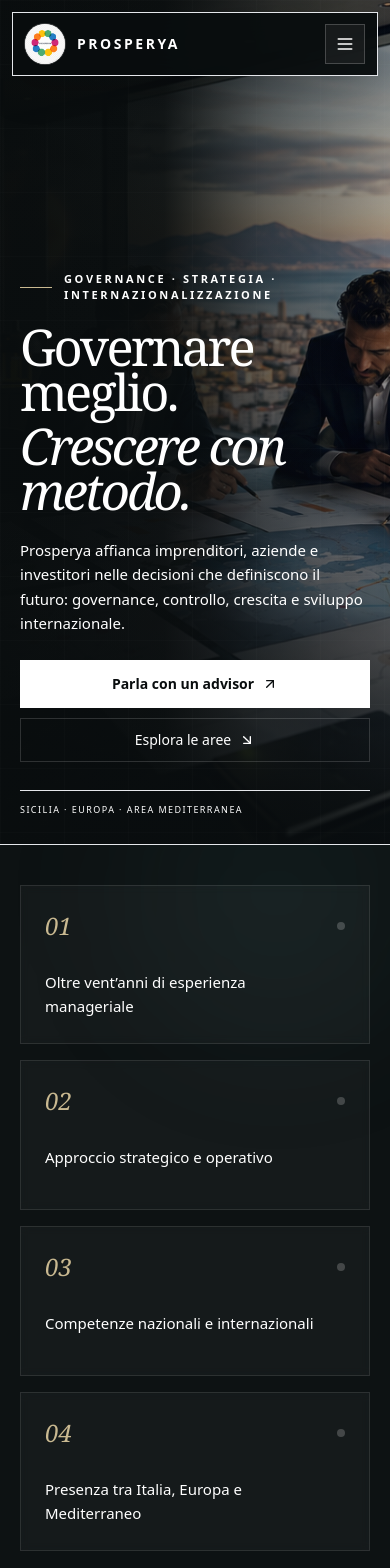
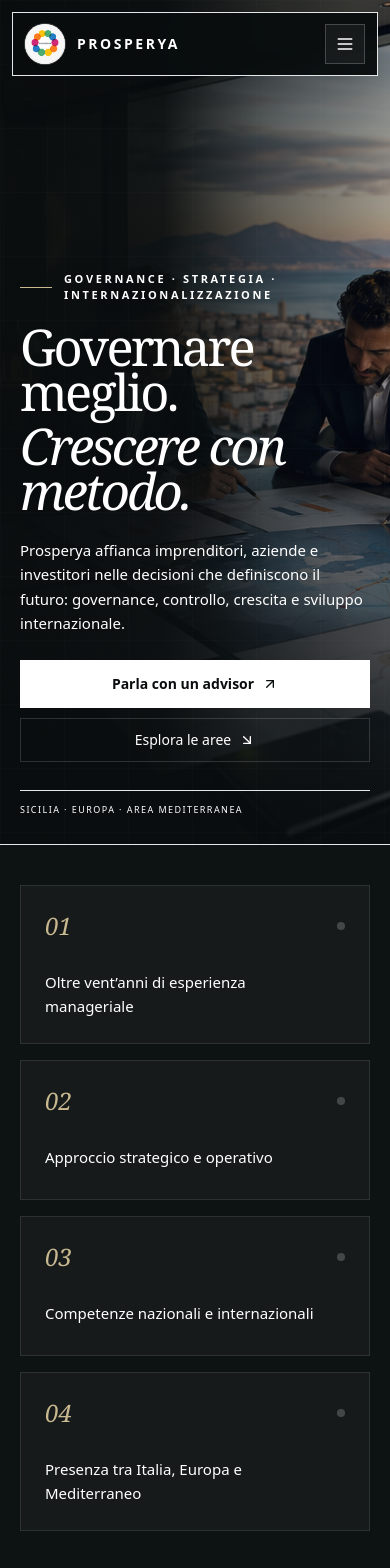
Before and after one commit to gaetanomeli95-lab/Prosperya-site, a Next.js app: page / in a window 390 px wide. Shown: the top 1568 px of the page. Built offline with nearby package versions, Linux system fonts and the light colour scheme.

Commit message:
perf: simplify proof section rendering on mobile

```diff
--- a/src/components/SectionPositioning.tsx
+++ b/src/components/SectionPositioning.tsx
@@ -1,26 +1,32 @@
 'use client';
 
-import { motion } from 'framer-motion';
+import { motion, useReducedMotion } from 'framer-motion';
 import { home } from '@/data/content';
+import { useMobilePerformanceMode } from './MotionWrapper';
 
 export function SectionPositioning() {
+  const mobile = useMobilePerformanceMode();
+  const reduceMotion = useReducedMotion();
+  const lightweight = mobile || reduceMotion;
+
   return (
     <section className="relative overflow-hidden bg-[#0D1213] text-white border-y border-white/8">
-      <div className="absolute -top-24 right-[-8%] h-72 w-72 rounded-full bg-mediterranean/10 blur-3xl" />
+      <div className="absolute -top-24 right-[-8%] h-72 w-72 rounded-full bg-mediterranean/10 blur-3xl hidden md:block" />
       <div className="max-w-[1480px] mx-auto px-5 sm:px-6 lg:px-8 py-10 lg:py-14">
         <motion.div
-          initial={{ opacity: 0, y: 18 }}
-          whileInView={{ opacity: 1, y: 0 }}
-          viewport={{ once: true, margin: '-40px' }}
-          transition={{ duration: 0.65 }}
+          initial={lightweight ? false : { opacity: 0, y: 18 }}
+          animate={lightweight ? { opacity: 1, y: 0 } : undefined}
+          whileInView={lightweight ? undefined : { opacity: 1, y: 0 }}
+          viewport={lightweight ? undefined : { once: true, margin: '-40px' }}
+          transition={lightweight ? { duration: 0.01 } : { duration: 0.58 }}
           className="grid grid-cols-1 sm:grid-cols-2 lg:grid-cols-4 gap-4 lg:gap-5"
         >
           {home.positioning.map((item, i) => (
-            <div key={item} className="group relative min-h-[150px] overflow-hidden border border-white/10 bg-white/[0.035] p-6 backdrop-blur-sm transition-all duration-500 hover:-translate-y-1 hover:bg-white/[0.065] hover:border-white/20">
-              <div className="absolute inset-x-0 top-0 h-px bg-gradient-to-r from-transparent via-sand/70 to-transparent opacity-0 transition-opacity group-hover:opacity-100" />
+            <div key={item} className="group relative min-h-[140px] lg:min-h-[150px] overflow-hidden border border-white/10 bg-white/[0.035] p-6 lg:backdrop-blur-sm lg:transition-all lg:duration-500 lg:hover:-translate-y-1 lg:hover:bg-white/[0.065] lg:hover:border-white/20">
+              <div className="absolute inset-x-0 top-0 h-px bg-gradient-to-r from-transparent via-sand/70 to-transparent opacity-0 lg:transition-opacity lg:group-hover:opacity-100" />
               <div className="flex items-center justify-between mb-7">
                 <span className="font-heading italic text-2xl text-sand">0{i + 1}</span>
-                <span className="h-2 w-2 rounded-full bg-white/20 group-hover:bg-sand transition-colors" />
+                <span className="h-2 w-2 rounded-full bg-white/20 lg:group-hover:bg-sand lg:transition-colors" />
               </div>
               <p className="max-w-[17rem] text-[15px] font-medium leading-relaxed !text-white/88">{item}</p>
             </div>
```
